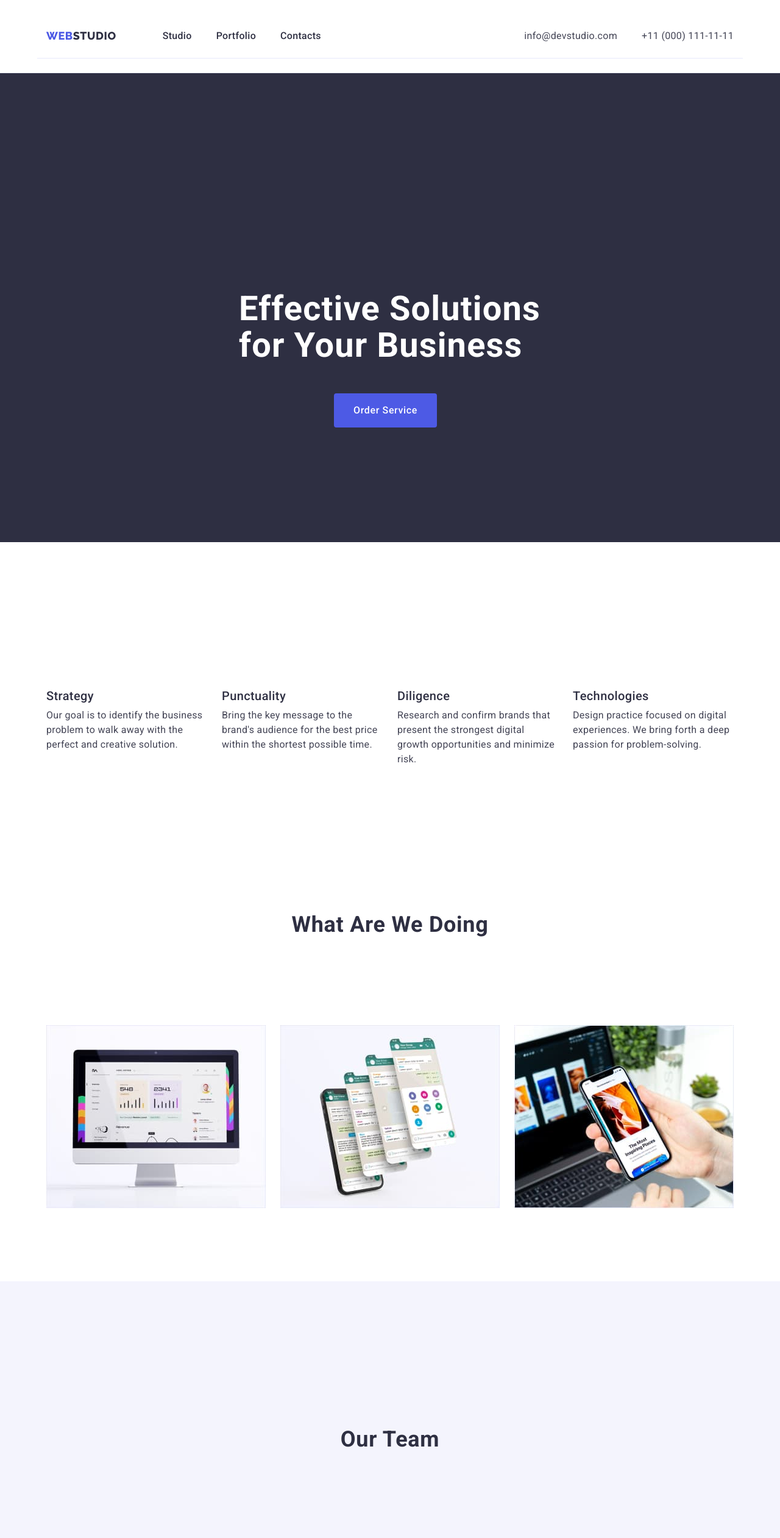
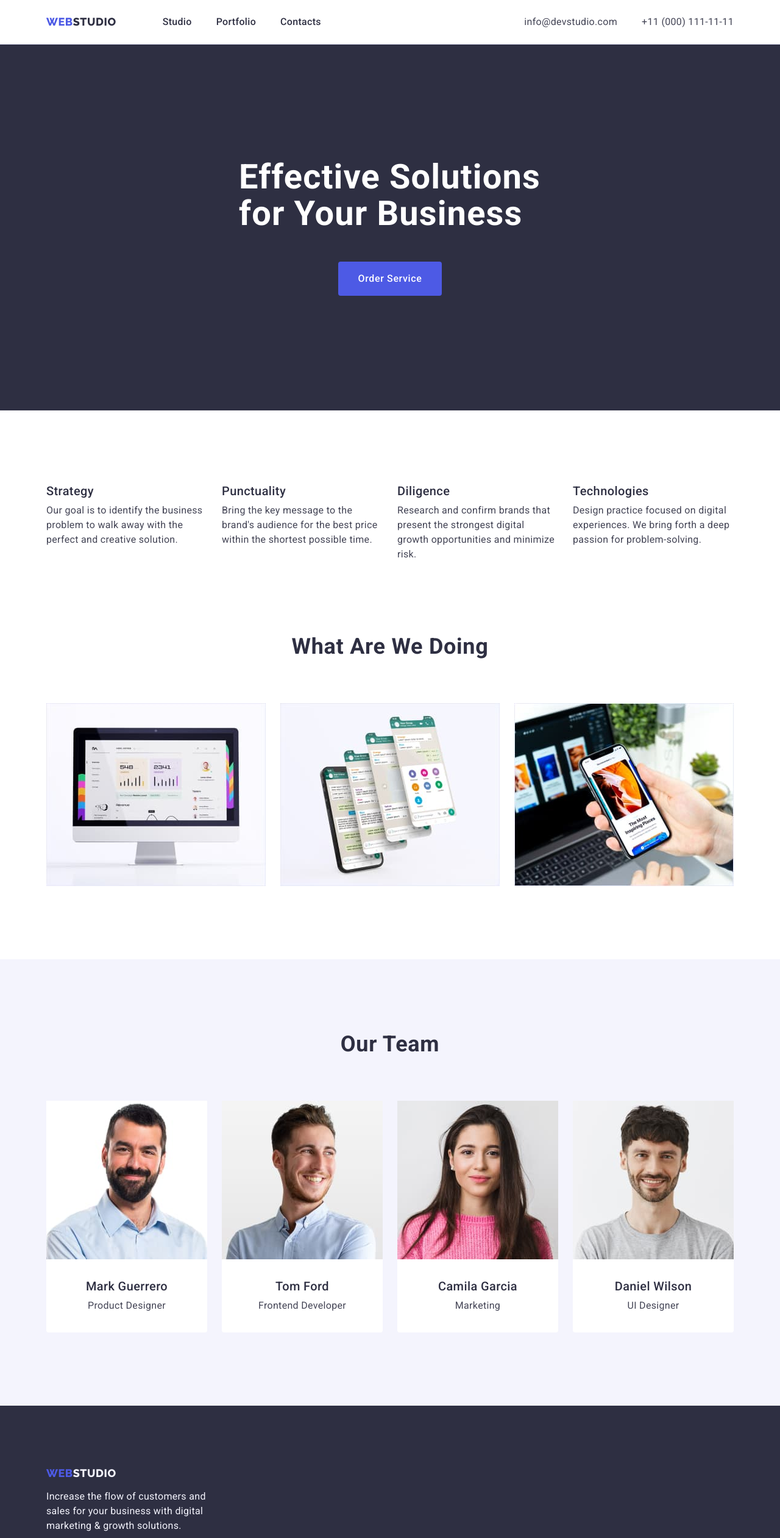
Before and after one commit to SerhiyHema/goit-markup-hw-03, a plain HTML site: page index.html in a window 1280 px wide. Shown: the top 2522 px of the page at 61% size. Drawn offline with nearby package versions, Linux system fonts and the light colour scheme.

Commit message:
Update styles.css

```diff
--- a/css/styles.css
+++ b/css/styles.css
@@ -66,8 +66,6 @@ button {
 
 /*header*/
 .header {
-  padding-top: 23px;
-  padding-bottom: 23px;
   border-bottom: 1px solid #e7e9fc;
 }
 
@@ -75,7 +73,6 @@ button {
   display: flex;
   align-items: center;
   justify-content: space-between;
-  border-bottom: 1px solid #e7e9fc;
 }
 
 .header-nav {
@@ -160,7 +157,7 @@ button {
 .hero-section {
   padding-top: 188px;
   padding-bottom: 188px;
-  margin-bottom: 120px;
+
   background: #2e2f42;
 }
 
@@ -169,8 +166,8 @@ button {
   margin-bottom: 56px;
   display: block;
   margin: 0 auto;
-  padding-top: 169px;
-  padding-bottom: 48px;
+
+  margin-bottom: 48px;
   font-weight: 700;
   font-size: 56px;
   line-height: 1.07;
@@ -180,7 +177,8 @@ button {
 
 .hero-btn {
   display: block;
-  margin-left: 472px;
+  margin: 0 auto;
+  padding: 16px 32px;
   min-width: 169px;
   height: 56px;
   border: none;
@@ -273,8 +271,6 @@ button {
 }
 
 .section-title {
-  padding-top: 120px;
-  padding-bottom: 72px;
   font-size: 36px;
   line-height: 1.11;
   text-align: center;
@@ -326,8 +322,6 @@ button {
   justify-content: center;
   margin-bottom: 72px;
   gap: 24px;
-  padding-left: 271px;
-  padding-bottom: 72px;
 }
 
 .portfolio-btn-one {
@@ -356,8 +350,7 @@ button {
   flex-wrap: wrap;
   column-gap: 24px;
   row-gap: 48px;
-  margin-top: 96px;
-  margin-bottom: 72px;
+
   list-style: none;
 }
 
@@ -371,7 +364,6 @@ button {
 .portfolio-img-item {
   text-decoration: none;
   display: inline-block;
-  padding-bottom: 50px;
 }
 
 .portfolio-subtitle {
@@ -401,8 +393,7 @@ button {
 .footer-logo {
   display: inline-block;
   margin-bottom: 16px;
-  padding-top: 100px;
-  padding-bottom: 16px;
+
   font-family: 'Raleway', sans-serif;
   font-weight: 800;
   font-size: 18px;
@@ -417,9 +408,8 @@ button {
 }
 .footer-text {
   display: block;
-  margin: 0 auto;
-  padding-right: 864px;
-  padding-bottom: 100px;
+
+  width: 264px;
   line-height: 1.5;
   letter-spacing: 0.02em;
   color: #f4f4fd;
```
